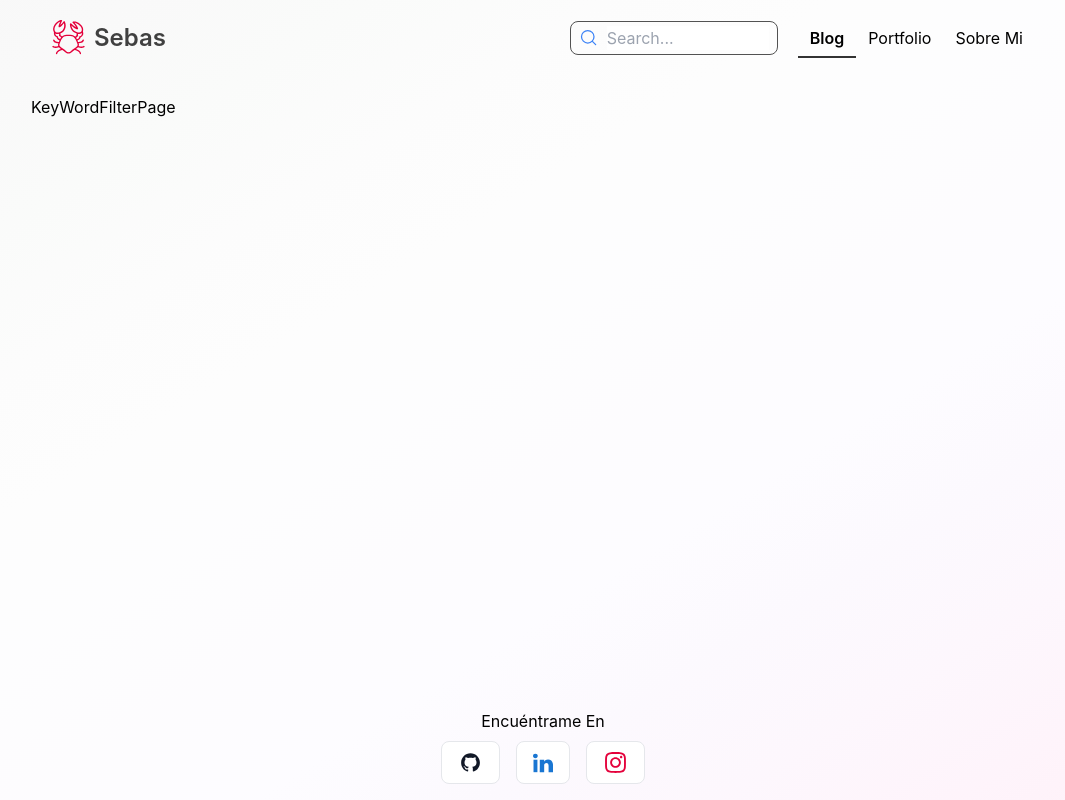
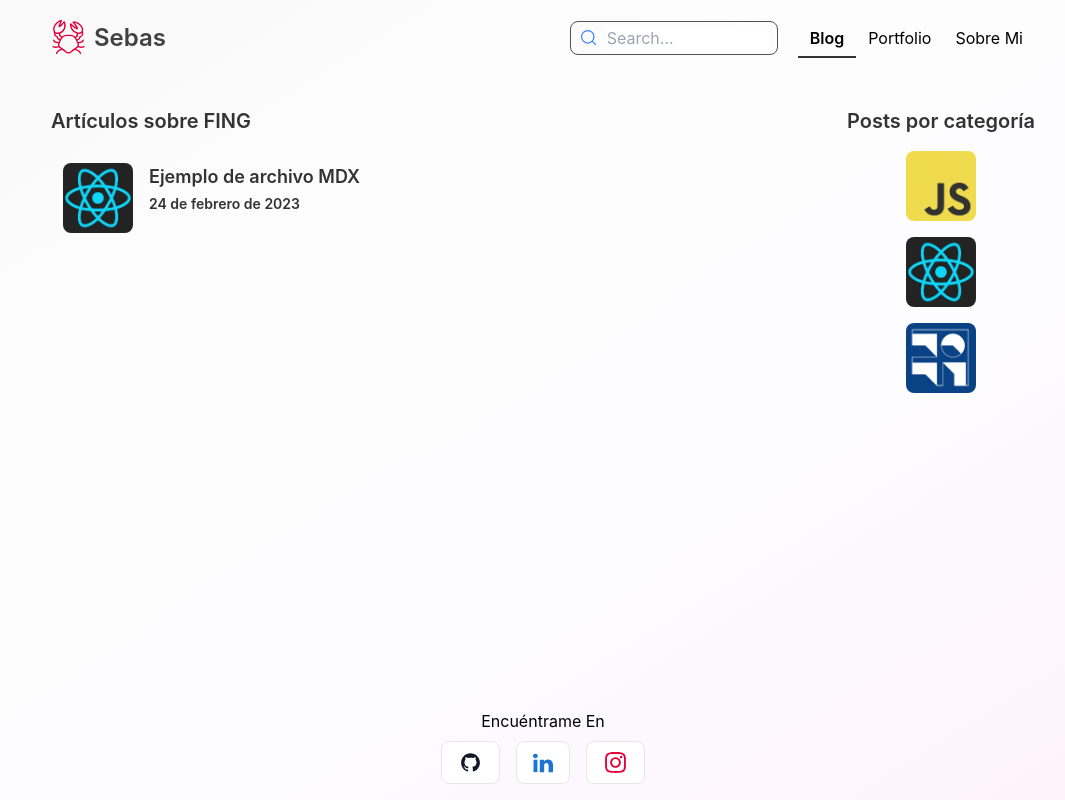
Before and after one commit to sebas-pena/sebaspena.com, a Next.js app: page /blog/keyword/fing in a window 1280 px wide. Shown: the whole page, without its empty margins (97-1162 px from the left). Built offline with nearby package versions, Linux system fonts and the light colour scheme.

Commit message:
feat: Add filtered posts by keyword page

```diff
--- a/app/blog/keyword/[keyword]/page.tsx
+++ b/app/blog/keyword/[keyword]/page.tsx
@@ -1,7 +1,49 @@
+import BlogAside from "@/components/ui/blog/Aside"
+import PostCard from "@/components/ui/post/PostCard"
+import { getPostsByKeyWord, POSTS_MAIN_CATEGORIES } from "@/lib/posts/mdx"
+import { KeyWordType } from "@/types/post"
 import React from "react"
 
-const KeyWordFilterPage = () => {
-	return <div>KeyWordFilterPage</div>
+type Params = {
+	keyword: KeyWordType
 }
 
-export default KeyWordFilterPage
+type Props = {
+	params: Params
+}
+
+export const dynamicParams = false
+
+export async function generateStaticParams(): Promise<Params[]> {
+	const hostPaths = POSTS_MAIN_CATEGORIES.map((keyword) => ({ keyword }))
+	return hostPaths
+}
+
+const KeyWordFilteredPage = ({ params }: Props) => {
+	const posts = getPostsByKeyWord(params.keyword)
+	return (
+		<div className="px-5 text-[#333] flex gap-10 flex-col md:flex-row">
+			<main className="flex-1">
+				<h1 className="font-semibold text-xl mt-3 mb-4">
+					Artículos sobre{" "}
+					{
+						{
+							fing: "FING",
+							inco: "INCO",
+							javascript: "JavaScript",
+							react: "React",
+						}[params.keyword]
+					}
+				</h1>
+				<div className="flex flex-col gap-4">
+					{posts.map((post) => (
+						<PostCard {...post} key={post.slug} />
+					))}
+				</div>
+			</main>
+			<BlogAside keywords={POSTS_MAIN_CATEGORIES} />
+		</div>
+	)
+}
+
+export default KeyWordFilteredPage
```
